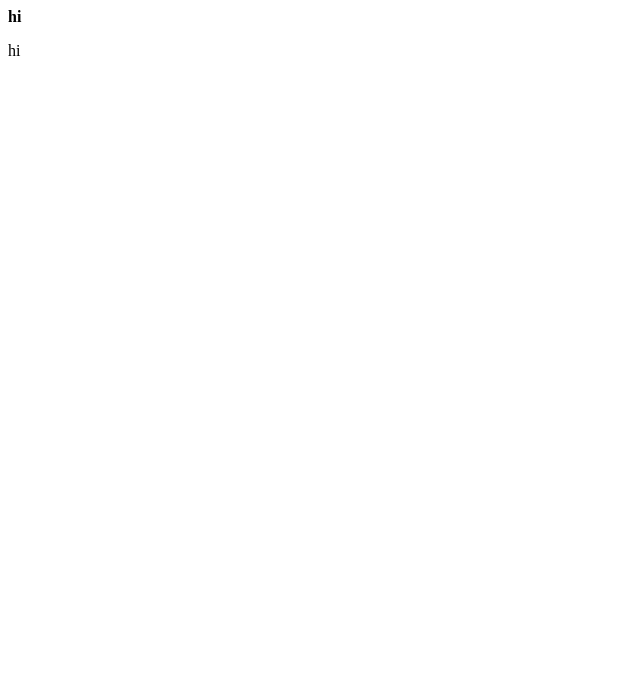
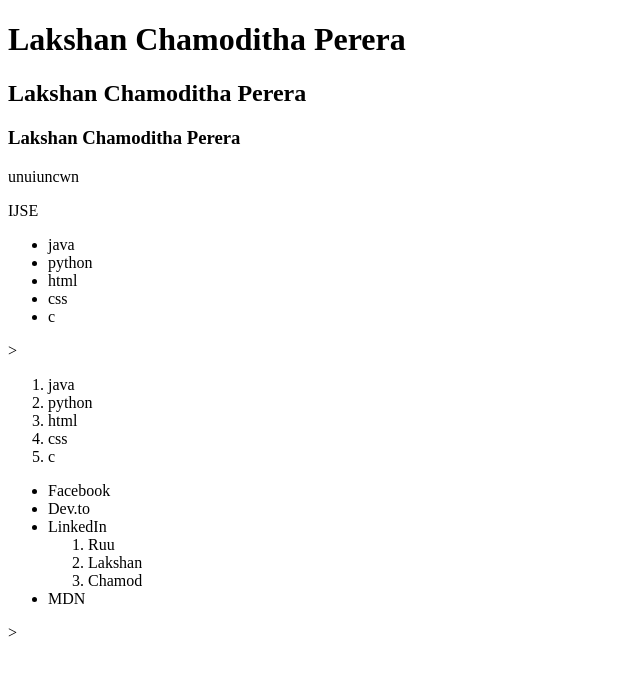
Before and after one commit to ShanPereraX/Internet-Technologies, a plain HTML site: page index.html in a window 1280 px wide. Shown: the whole page, without its empty margins (0-640 px from the left). Drawn offline with Linux system fonts and the light colour scheme.

Commit message:
2nd commit

```diff
--- a/index.html
+++ b/index.html
@@ -16,7 +16,49 @@
 
 </head>
 <body>
-<b>hi</b>
-<p>hi</p>
+<!--comment-->
+
+<!--headers-->
+<h1><b>Lakshan Chamoditha Perera</b>  </h1>
+<h2><b>Lakshan Chamoditha Perera</b>  </h2>
+<h3><b>Lakshan Chamoditha Perera</b>  </h3>
+
+<!--paragraph-->
+<p>unuiuncwn</p>
+
+<!--span-->
+<span>IJSE</span>
+
+<!--unordered list-->
+<ul>
+    <li>java</li>
+    <li>python</li>
+    <li>html</li>
+    <li>css</li>
+    <li>c</li>
+</ul>>
+
+<!--ordered list-->
+<ol>
+    <li>java</li>
+    <li>python</li>
+    <li>html</li>
+    <li>css</li>
+    <li>c</li>
+</ol>
+
+<ul>
+    <li>Facebook</li>
+    <li>Dev.to</li>
+    <li>LinkedIn</li>
+    <ol>
+        <li>Ruu</li>
+        <li>Lakshan</li>
+        <li>Chamod</li>
+    </ol>
+
+    <li>MDN</li>
+</ul>>
+
 </body>
 </html>
```
